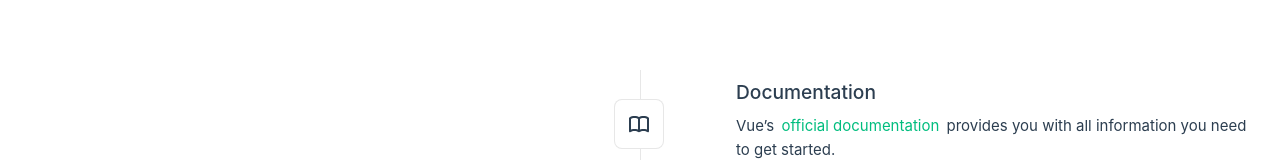
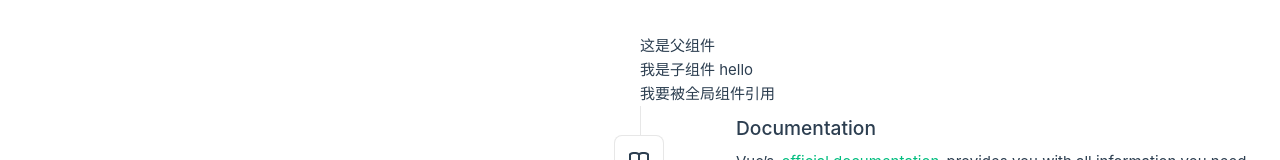
Before and after one commit to seart/vue-practice, a Vue app: page / in a window 1280 px wide. Shown: the top 160 px of the page. Built offline with nearby package versions, Linux system fonts and the light colour scheme; the HTML template or start-up script is replaced by a standard one.

Commit message:
全局 、局部组件使用

```diff
--- a/src/components/CustomPage.vue
+++ b/src/components/CustomPage.vue
@@ -1,10 +1,15 @@
 <script setup lang="ts">
+import { ref } from 'vue'
+import helloTs from './customComponents/helloTs.vue'
 
+const title = ref('这是父组件')
 </script>
 
 <template>
-
+  <!-- 局部组件（最常用） -->
   <div class="custom">
+    {{ title }}
+    <helloTs />
+    <world-ts/>
   </div>
-
 </template>
--- /dev/null
+++ b/src/components/customComponents/TestComponent.vue
@@ -0,0 +1,3 @@
+<template>
+  <world-ts />
+</template>
--- /dev/null
+++ b/src/components/customComponents/helloTs.vue
@@ -0,0 +1,5 @@
+<script setup lang="ts"></script>
+
+<template>
+  <div>我是子组件 hello</div>
+</template>
--- /dev/null
+++ b/src/components/customComponents/worldTs.vue
@@ -0,0 +1,3 @@
+<template>
+  <div>我要被全局组件引用</div>
+</template>
--- a/src/main.ts
+++ b/src/main.ts
@@ -5,9 +5,11 @@ import { createPinia } from 'pinia'
 
 import App from './App.vue'
 import router from './router'
+import WorldTs from './components/customComponents/worldTS.vue'
+
 
 const app = createApp(App)
-
+app.component('world-ts', WorldTs)
 app.use(createPinia())
 app.use(router)
 
```
